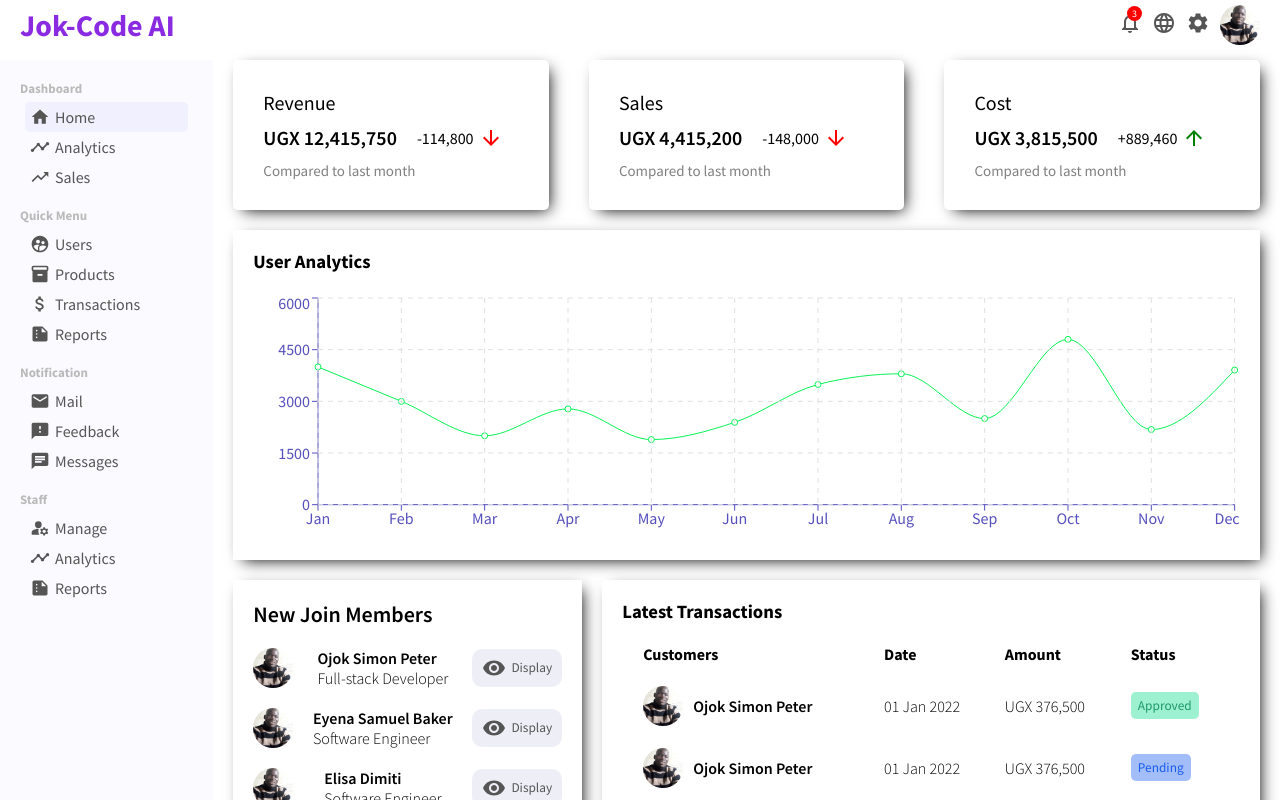
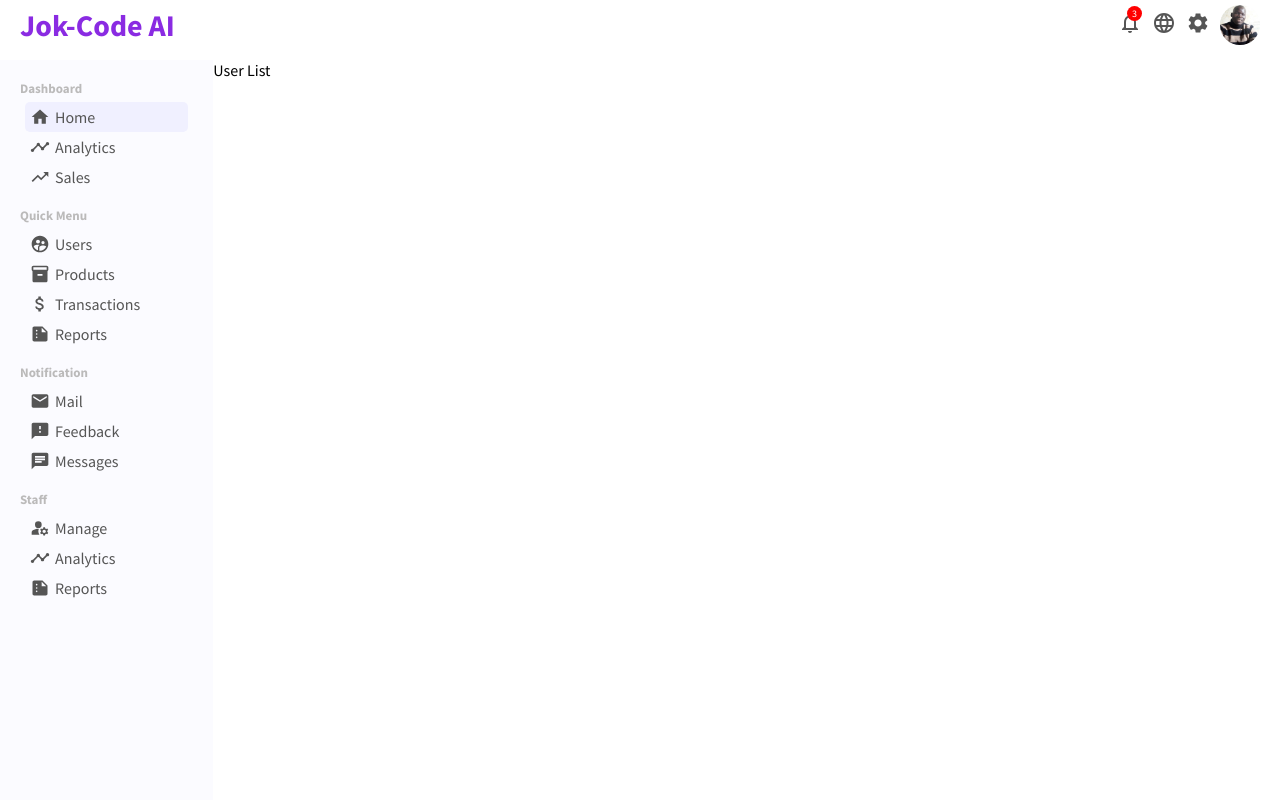
Before and after one commit to Jokmonsimon/react-admin-dashboard, a React (Create React App) app: page /users in a window 1280 px wide. Shown: the top 800 px of the page. Built offline with nearby package versions, Linux system fonts and the light colour scheme.

Commit message:
Added route using to App.js

```diff
--- a/src/App.js
+++ b/src/App.js
@@ -2,16 +2,21 @@ import Header from "./components/header/Header";
 import Sidebar from "./components/sidebar/Sidebar";
 import "./App.css";
 import Dashboard from "./pages/dashboard/Dashboard";
+import { BrowserRouter, Routes, Route, Link, Outlet } from "react-router-dom";
+import UserList from "./pages/userList/UserList";
 
 function App() {
   return (
-    <div>
+    <BrowserRouter>
       <Header />
       <div className="sidebar-container">
         <Sidebar />
-        <Dashboard />
+        <Routes>
+          <Route path="/" element={<Dashboard />} />
+          <Route path="users" element={<UserList />} />
+        </Routes>
       </div>
-    </div>
+    </BrowserRouter>
   );
 }
 
```
